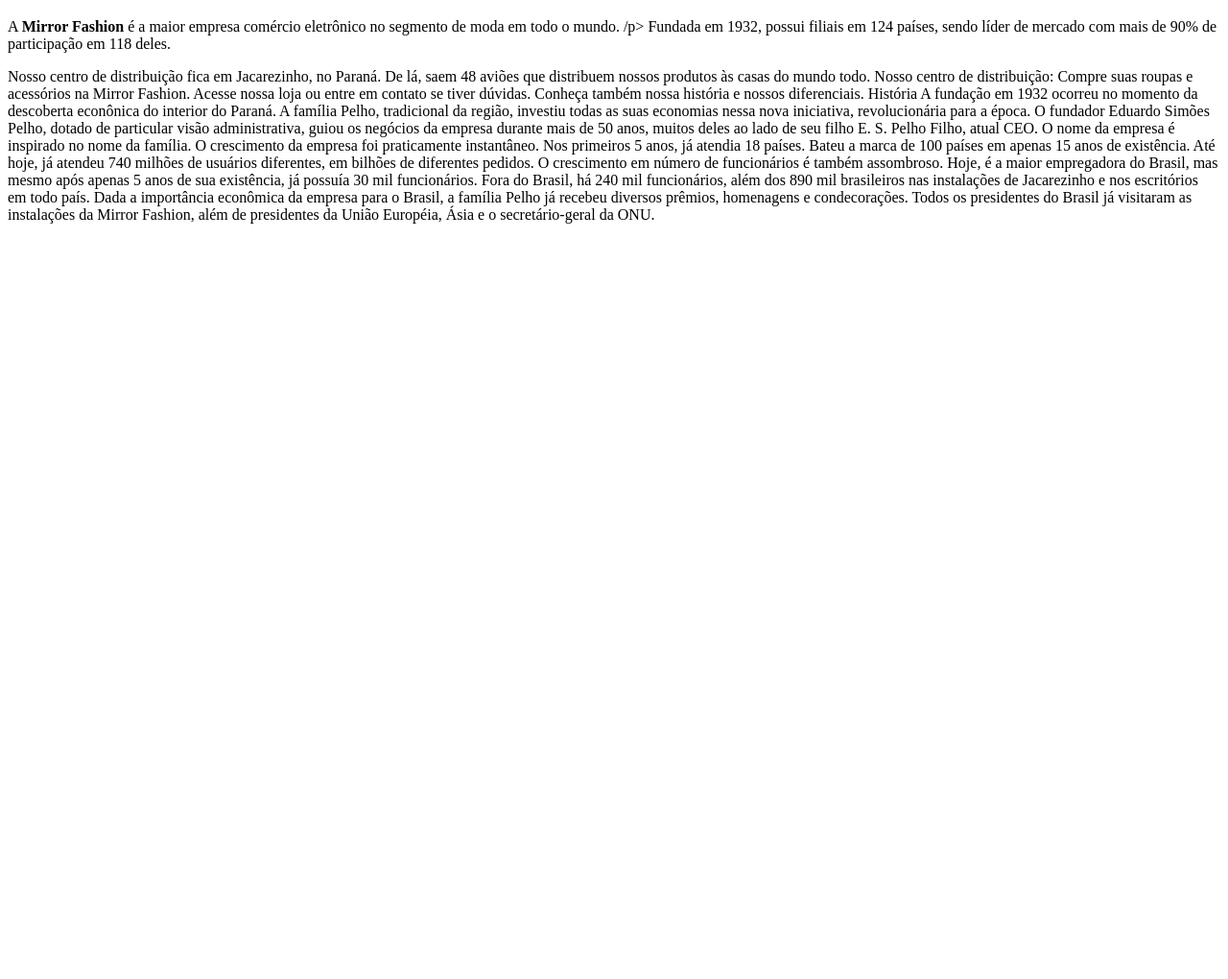
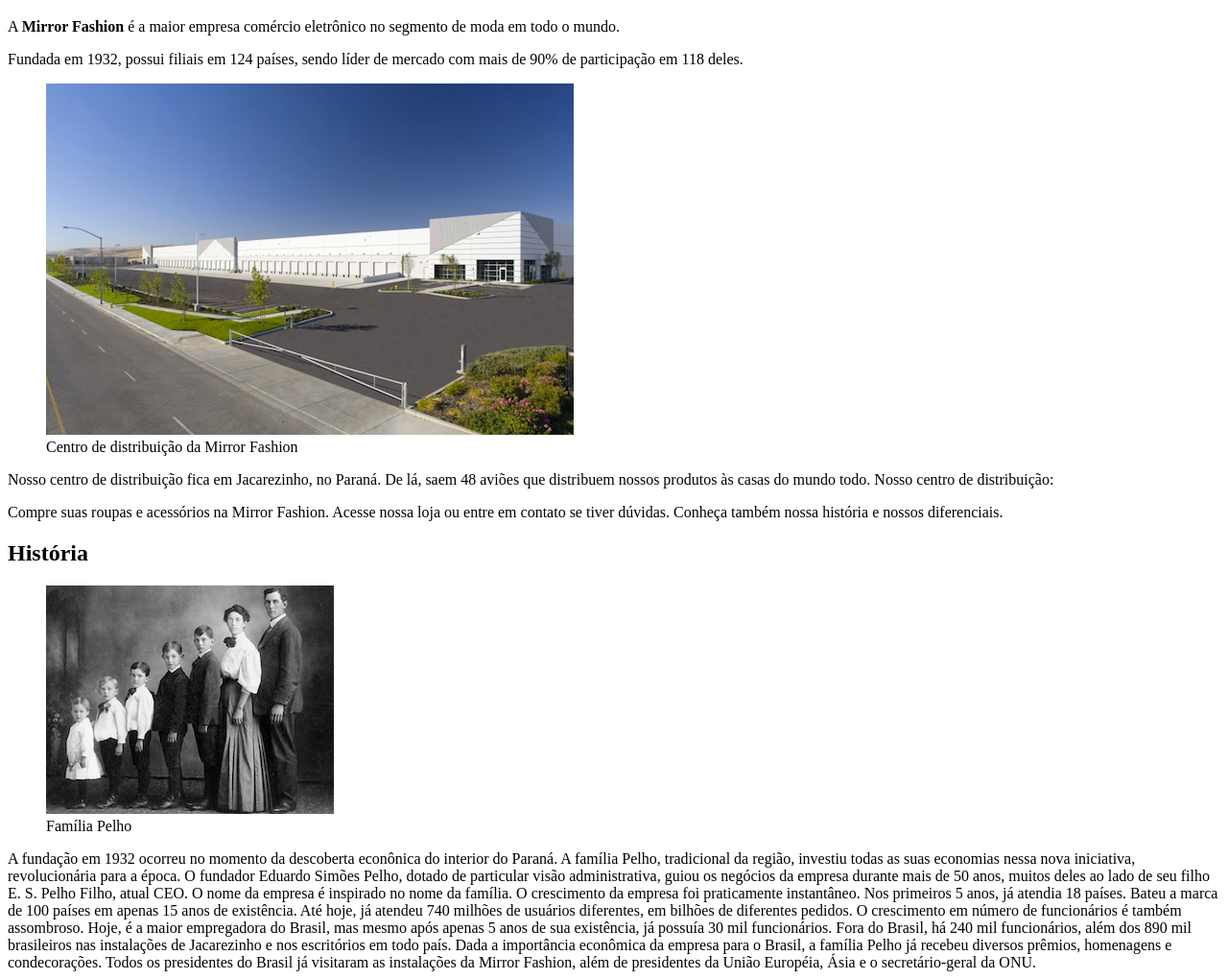
Before and after one commit to Andrimarciely/1oExercicioPratico, a plain HTML site: page sobre.html in a window 1280 px wide. Shown: the part 158-1178 px from the top of the page at 96% size. Before the commit the page ends 800 px from the top, so only its background shows below. Drawn offline with Linux system fonts and the light colour scheme.

Commit message:
Feature - Formatação parcial do sobre.html

```diff
--- a/sobre.html
+++ b/sobre.html
@@ -12,20 +12,30 @@
   <h1> A Mirror Fashion </h1>
 
 <p> A <strong> Mirror Fashion</strong> é a maior empresa comércio eletrônico no segmento de moda em todo o mundo.
-/p>
+</p>
 Fundada em 1932, possui filiais em 124 países, sendo líder de mercado com mais de 90% de
 participação em 118 deles.
 </p>
+<figure>
+<img src="img/centro-distribuicao.png" alt="Foto do centro de distribuição da Mirror Fashion">
+<figcaption>Centro de distribuição da Mirror Fashion</figcaption>
+</figure>
 
-Nosso centro de distribuição fica em Jacarezinho, no Paraná. De lá, saem 48 aviões que
+<p> Nosso centro de distribuição fica em Jacarezinho, no Paraná. De lá, saem 48 aviões que
 distribuem nossos produtos às casas do mundo todo. Nosso centro de distribuição:
-
+</p>
+<p>
 Compre suas roupas e acessórios na Mirror Fashion. Acesse nossa loja ou entre em contato
 se tiver dúvidas. Conheça também nossa história e nossos diferenciais.
+</p>
 
 
+<h2>História</h2>
 
-História
+<figure>
+<img src="img/familia-pelho.jpg" alt="Foto da família Pelho">
+<figcaption>Família Pelho</figcaption>
+</figure>
 
 A fundação em 1932 ocorreu no momento da descoberta econônica do interior do Paraná. A
 família Pelho, tradicional da região, investiu todas as suas economias nessa nova iniciativa,
```
